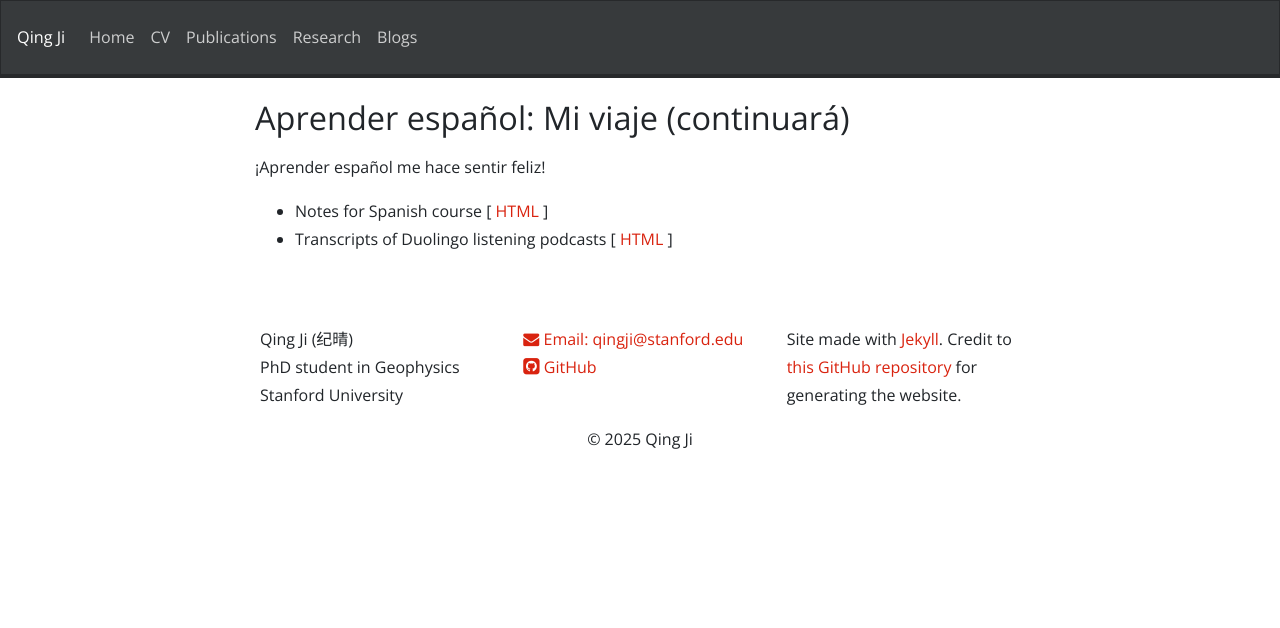
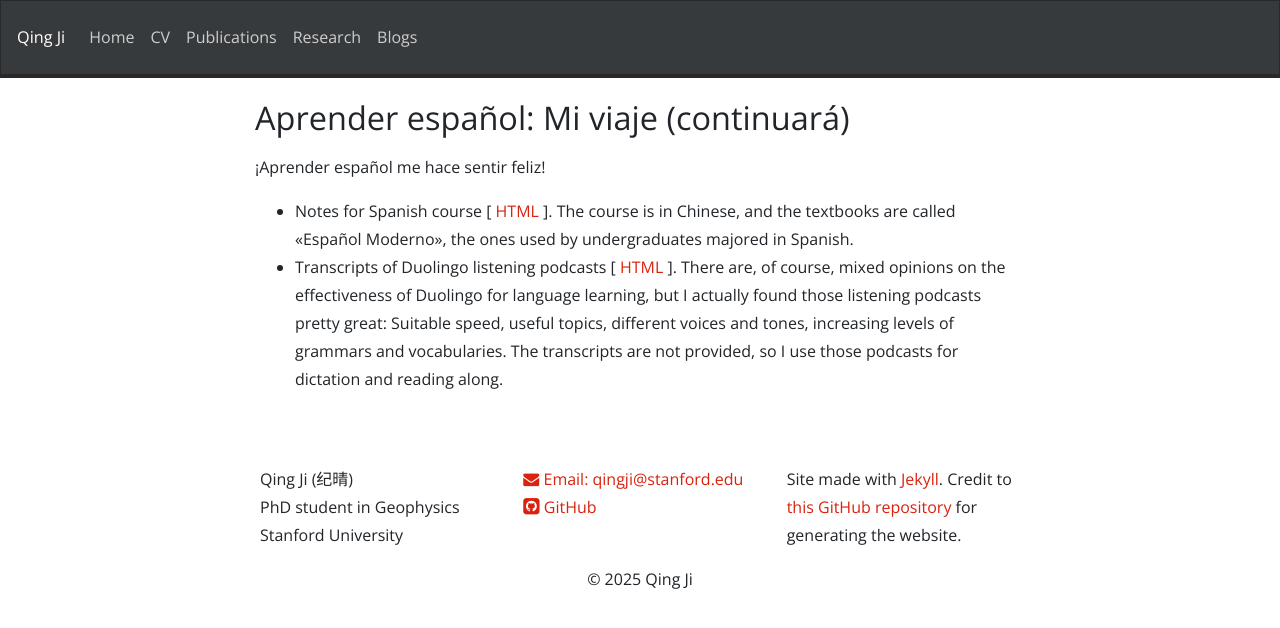
Before and after one commit to NickJi98/NickJi98.github.io, a Jekyll site: the page built from _posts/2025-08-12-Spanish.md, in a window 1280 px wide. Shown: the top 628 px of the page. Built offline with Jekyll 4.4.1, drawn with Linux system fonts in a browser that asks for light colours; nearby versions of some CDN libraries; a style sheet for code colours, icons or effects is not loaded.

Commit message:
Update blogs

```diff
--- a/_posts/2025-08-12-Spanish.md
+++ b/_posts/2025-08-12-Spanish.md
@@ -8,7 +8,7 @@ order: 4
 
 <ul>
   <li>Notes for Spanish course
-  [ <a href="{{ site.url }}{{ site.baseurl }}/_data/files/Spanish/Modern_Spanish/index.html" target="_blank">HTML</a> ]</li>
+  [ <a href="{{ site.url }}{{ site.baseurl }}/_data/files/Spanish/Modern_Spanish/index.html" target="_blank">HTML</a> ]. The course is in Chinese, and the textbooks are called &laquo;Español Moderno&raquo;, the ones used by undergraduates majored in Spanish.</li>
   <li>Transcripts of Duolingo listening podcasts
-  [ <a href="{{ site.url }}{{ site.baseurl }}/_data/files/Spanish/Duolingo/index.html" target="_blank">HTML</a> ]</li>
+  [ <a href="{{ site.url }}{{ site.baseurl }}/_data/files/Spanish/Duolingo/index.html" target="_blank">HTML</a> ]. There are, of course, mixed opinions on the effectiveness of Duolingo for language learning, but I actually found those listening podcasts pretty great: Suitable speed, useful topics, different voices and tones, increasing levels of grammars and vocabularies. The transcripts are not provided, so I use those podcasts for dictation and reading along.</li>
 </ul>
```
